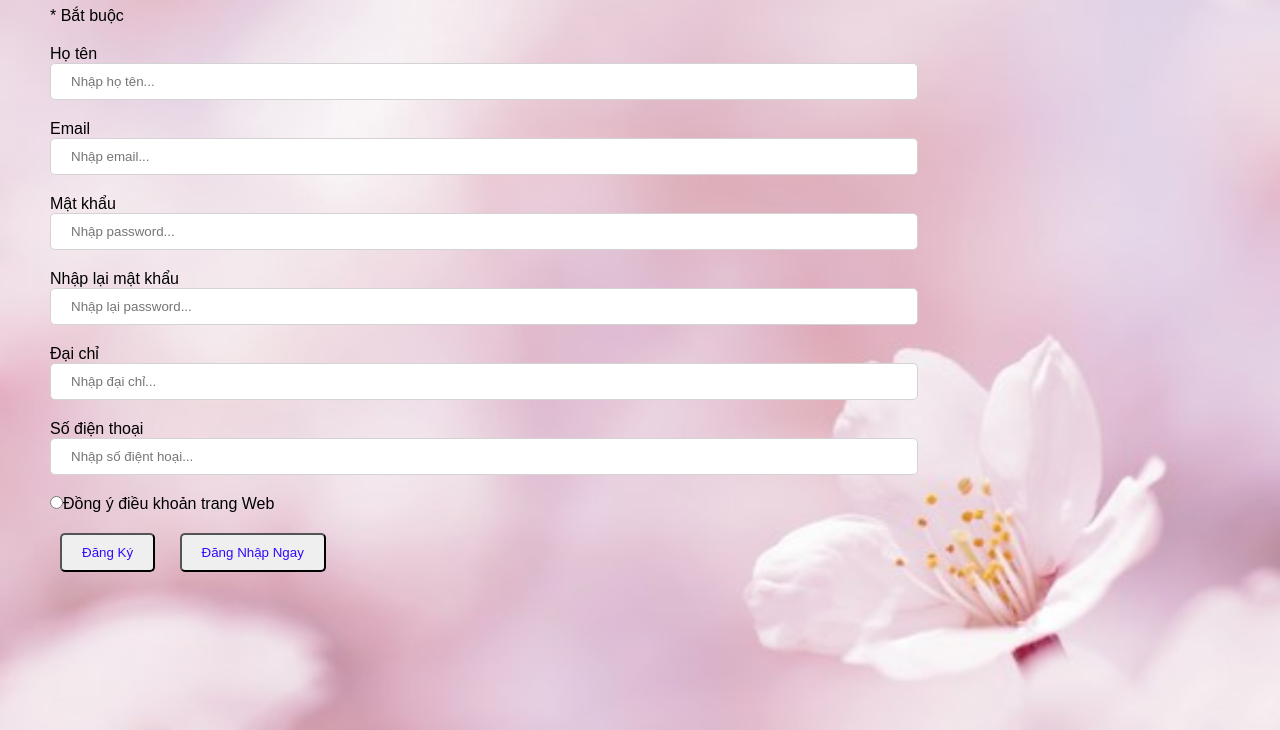
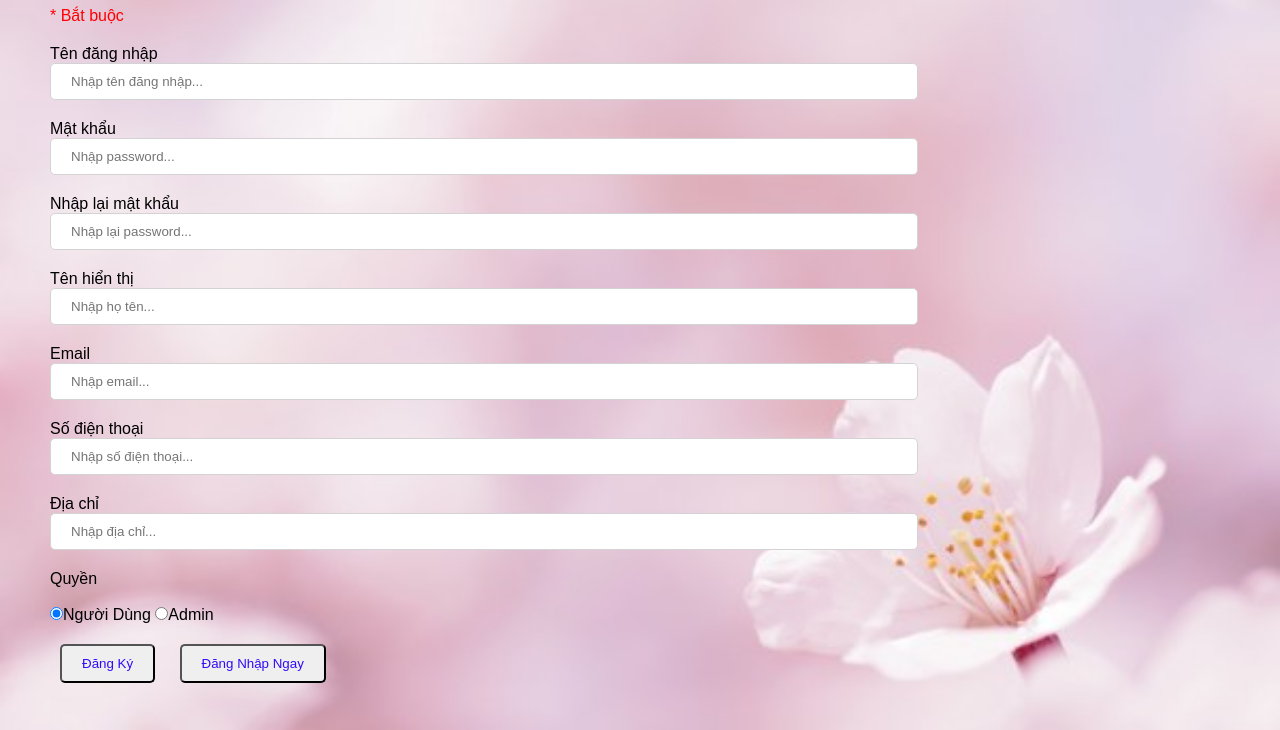
Before and after one commit to MinhTan15CK3/CHILINDO, a plain HTML site: page DangKy.html in a window 1280 px wide. Shown: the part 70-800 px from the top of the page. Drawn offline with Linux system fonts and the light colour scheme.

Commit message:
update DangKy.html và css/style.css

```diff
--- a/DangKy.html
+++ b/DangKy.html
@@ -15,13 +15,8 @@
       </div>
 
       <div class="frm">
-        <p>Họ tên</p>
-        <input type="text" name="name" class="frm-control" placeholder="Nhập họ tên...">
-      </div>
-
-      <div class="frm">
-        <p>Email</p>
-        <input type="text" name="email" class="frm-control" placeholder="Nhập email...">
+        <p>Tên đăng nhập</p>
+        <input type="text" name="name" class="frm-control" placeholder="Nhập tên đăng nhập...">
       </div>
 
       <div class="frm">
@@ -35,17 +30,29 @@
       </div>
 
       <div class="frm">
-        <p>Đại chỉ</p>
-        <input type="text" name="confrim_pass" class="frm-control" placeholder="Nhập đại chỉ...">
+        <p>Tên hiển thị</p>
+        <input type="text" name="name" class="frm-control" placeholder="Nhập họ tên...">
+      </div>
+
+      <div class="frm">
+        <p>Email</p>
+        <input type="text" name="email" class="frm-control" placeholder="Nhập email...">
       </div>
 
       <div class="frm">
         <p>Số điện thoại</p>
-        <input type="text" name="confrim_pass" class="frm-control" placeholder="Nhập số điệnt hoại...">
+        <input type="text" name="confrim_pass" class="frm-control" placeholder="Nhập số điện thoại...">
       </div>
 
       <div class="frm">
-        <input type="radio" name="ok" value="ok">Đồng ý điều khoản trang Web
+        <p>Địa chỉ</p>
+        <input type="text" name="confrim_pass" class="frm-control" placeholder="Nhập địa chỉ...">
+      </div>
+
+      <div class="frm">
+        <p>Quyền</p><br>
+        <input type="radio" name="quyen" value="user" checked>Người Dùng
+        <input type="radio" name="quyen" value="admin">Admin
       </div>
 
       <div class="frm">
--- a/css/style.css
+++ b/css/style.css
@@ -12,11 +12,10 @@ html {
 }
 body {
 	font-family: Arial;
-	/*font-size: 20;*/
 	width: 100%;
 	height: 100%;
-	/*font-size: 14px;*/
 }
+
 /*Trang chủ đã đăng nhập*/
 #header {
 	height: 70px;
@@ -111,15 +110,6 @@ body {
 	clear: both;
 	text-align: center;
 }
-
-
-
-
-
-
-
-
-
 /*
 .btt {
 	height: 30px;
@@ -163,7 +153,6 @@ body {
 	padding: 5px;
 }*/
 
-
 /*#cmt {
 	float: left;
 	width: 35%;
@@ -183,7 +172,9 @@ body {
 	float: right;
 	padding: 20px 150px 0 0;
 }*/
-/*Trang Chủ_CĐN, Đăng Nhập, Đăng Ký*/
+
+
+/*index, Đăng Nhập, Đăng Ký*/
 #container{
 	padding: 10px;
 }
@@ -198,7 +189,7 @@ h1 {
 	color: #320AFC;
 	padding: 10px 10px 10px 10px;
 }
-/*css button & input*/
+/*css class button,input,error*/
 .btn {
 	margin: 0px 10px 0px 10px;
 	padding: 10px 20px 10px 20px;
@@ -215,3 +206,6 @@ h1 {
     border-radius: 5px;
     width: 70%;
 }
+.error {
+	color: red;
+}
```
